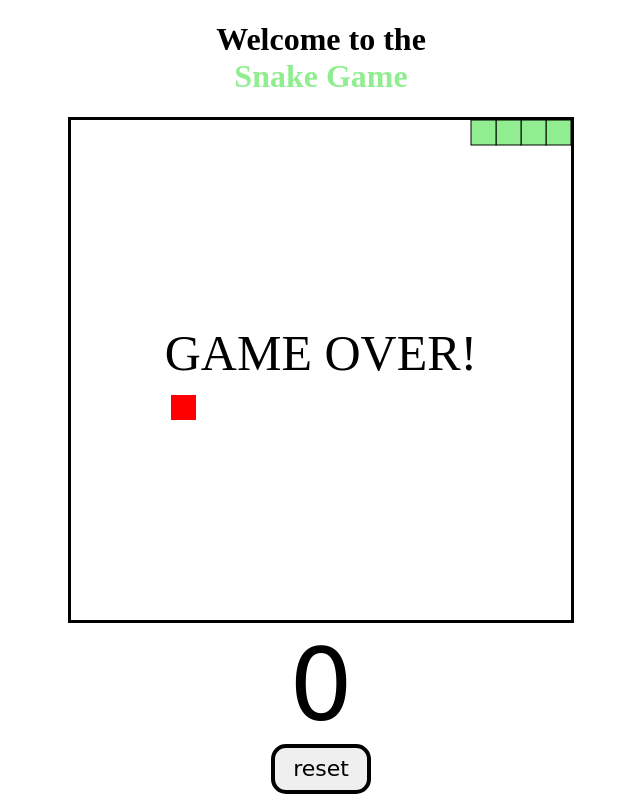
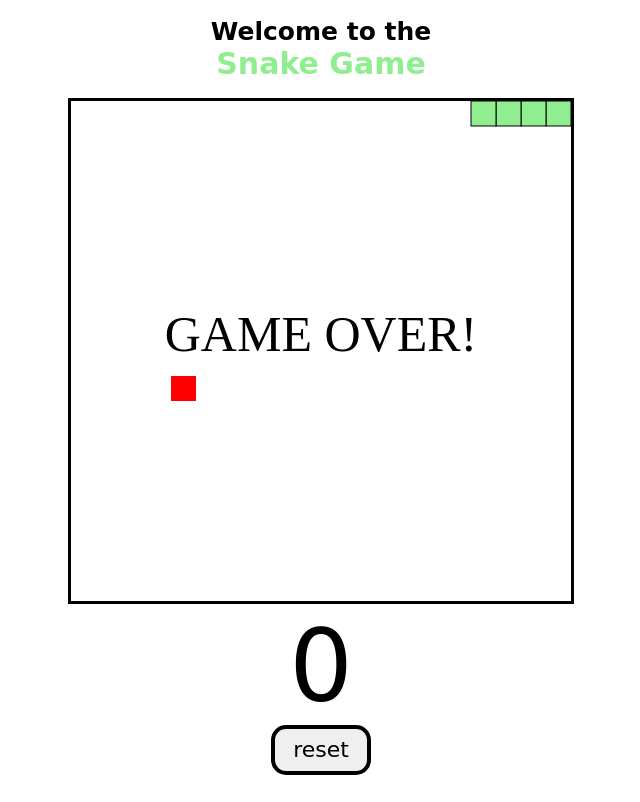
Before and after one commit to Nidiv/Snake-game, a plain HTML site: page index.html in a window 1280 px wide. Shown: the whole page, without its empty margins (319-959 px from the left). Drawn offline with Linux system fonts and the light colour scheme.

Commit message:
Adjusted the title font size and color

```diff
--- a/style.css
+++ b/style.css
@@ -4,6 +4,15 @@
 
 #gameContainer {
   text-align: center;
+}
+
+h1 {
+  font-family: "Bangers", cursive;
+  font-size: 25px;
+}
+
+#title-snake {
+  font-size: 30px;
 }
 
 #gameBoard {
```
